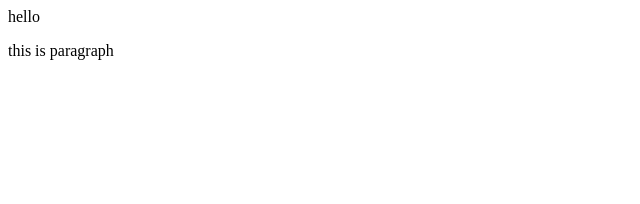
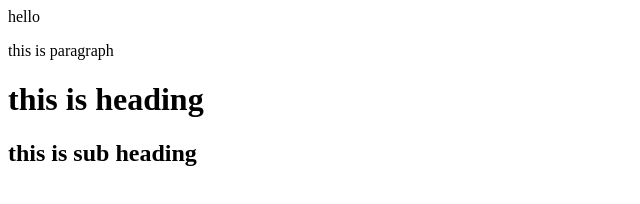
Before and after one commit to ashray-123/demo-repo, a plain HTML site: page index.html in a window 1280 px wide. Shown: the whole page, without its empty margins (0-640 px from the left). Drawn offline with Linux system fonts and the light colour scheme.

Commit message:
Updated index.html

```diff
--- a/index.html
+++ b/index.html
@@ -1,2 +1,4 @@
 <div>hello</div>
 <p>this is paragraph</p>
+<h1>this is heading</h1>
+<h2>this is sub heading</h2>
```
